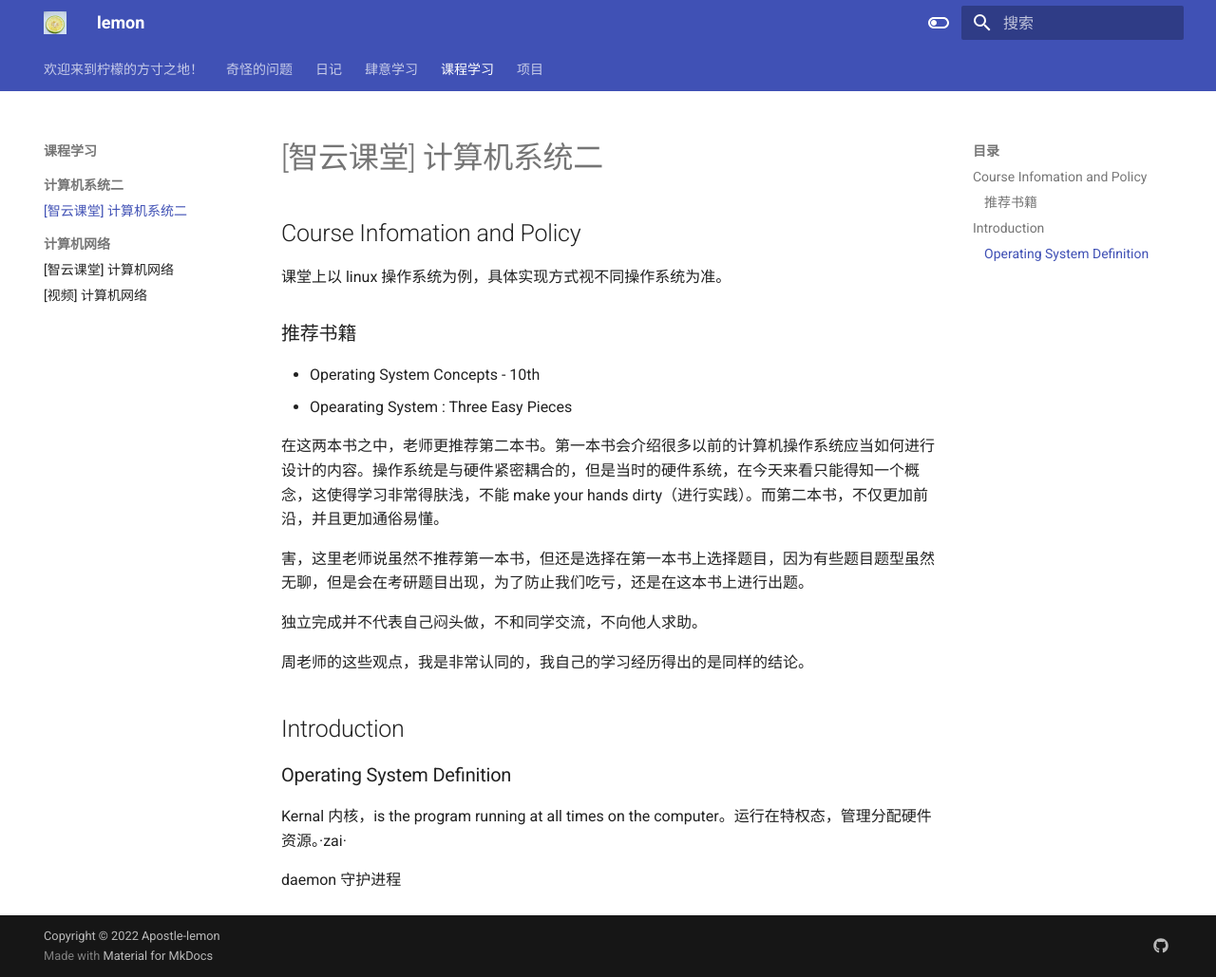
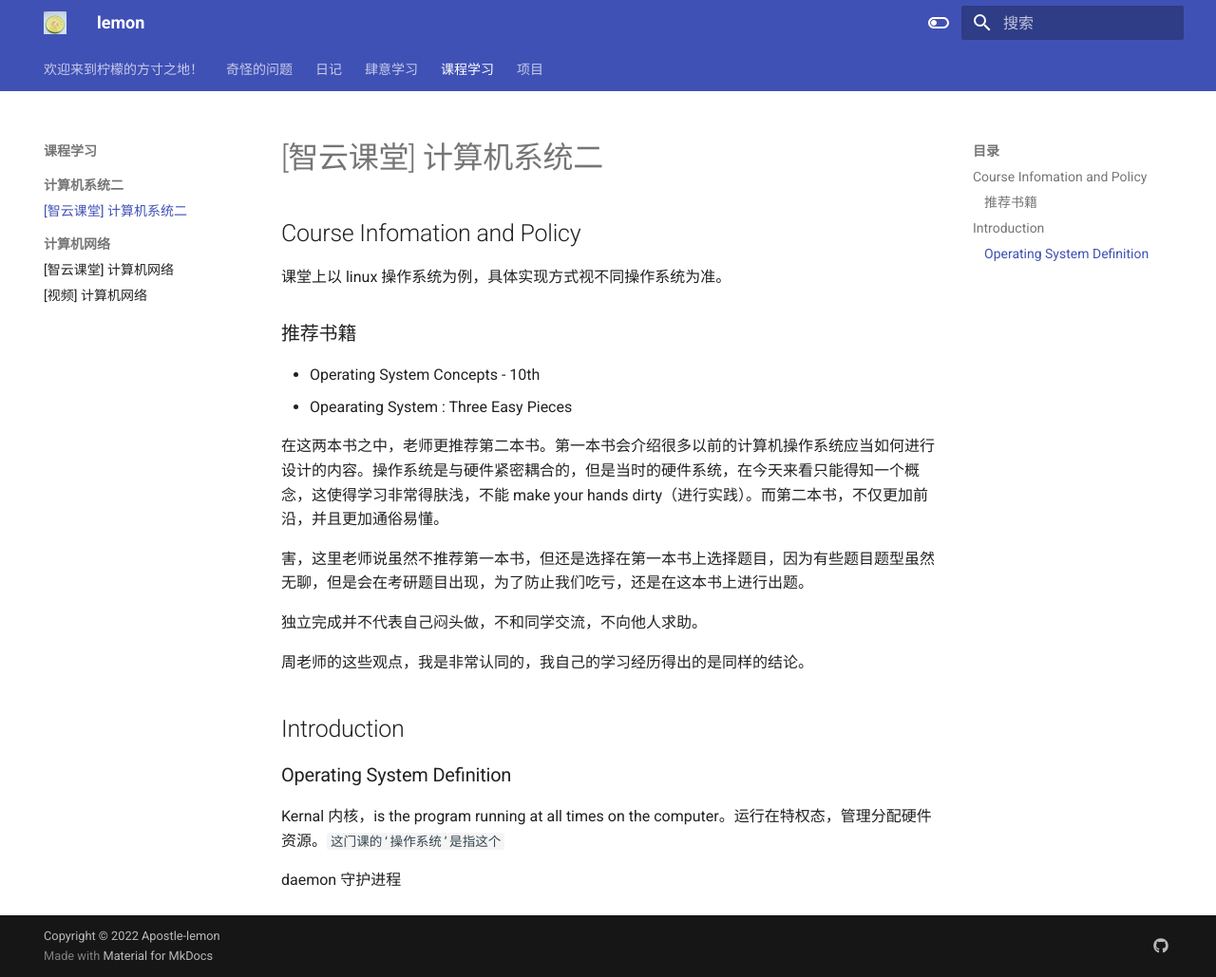
Before and after one commit to Apostle-lemon/Apostle-lemon.github.io, an MkDocs documentation site: the page built from docs/课程学习/计算机系统二/【智云课堂】计算机系统二.md, in a window 1280 px wide and 1029 px high. Shown: the whole window at 95% size. Built offline with MkDocs 1.6.1 and Material for MkDocs 9.7.7, drawn with Linux system fonts in a browser that asks for light colours.

Commit message:
vault backup: 2022-10-27 19:07:54
Affected files:
docs/课程学习/计算机系统二/【智云课堂】计算机系统二.md

```diff
--- a/docs/课程学习/计算机系统二/【智云课堂】计算机系统二.md
+++ b/docs/课程学习/计算机系统二/【智云课堂】计算机系统二.md
@@ -21,6 +21,6 @@
 
 ### Operating System Definition
 
-Kernal 内核，is the program running at all times on the computer。运行在特权态，管理分配硬件资源。·zai·
+Kernal 内核，is the program running at all times on the computer。运行在特权态，管理分配硬件资源。`这门课的‘操作系统’是指这个`
 
 daemon 守护进程
```
